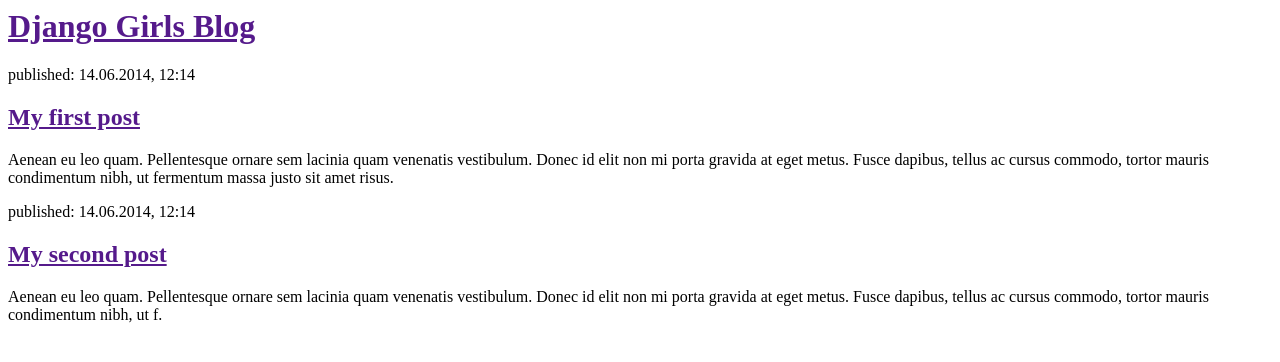
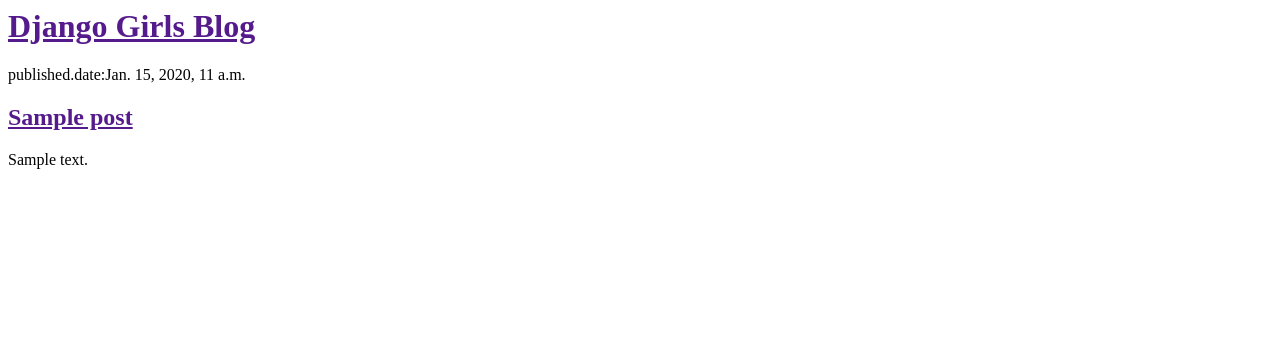
Before and after one commit to ivancical/my-first-blog, a Django app: template blog/templates/blog/post_list.html in a window 1280 px wide. Shown: the top 362 px of the page. Run offline with Django 3.2, Linux system fonts and the light colour scheme; the template is opened without the code that fills it: values that come from a table or form of the project are taken from there, others are empty; tables that the repository leaves empty hold one stand-in row (values such as "Sample post").

Commit message:
Dynymic data

```diff
--- a/blog/models.py
+++ b/blog/models.py
@@ -9,7 +9,7 @@
     published_date=models.DateTimeField(blank=True, null=True)
 
     def publish(self):
-        published_date=timezone.now()
+        self.published_date=timezone.now()
         self.save()
 
     def __str__(self):
--- a/blog/templates/blog/post_list.html
+++ b/blog/templates/blog/post_list.html
@@ -8,15 +8,14 @@
         </div>
 
         <div>
-            <p>published: 14.06.2014, 12:14</p>
-            <h2><a href="">My first post</a></h2>
-            <p>Aenean eu leo quam. Pellentesque ornare sem lacinia quam venenatis vestibulum. Donec id elit non mi porta gravida at eget metus. Fusce dapibus, tellus ac cursus commodo, tortor mauris condimentum nibh, ut fermentum massa justo sit amet risus.</p>
-        </div>
+            {% for post in posts %}
+             <div>
+              <p>published.date:{{post.published_date}}</p>
+              <h2><a href=""> {{post.title}} </a></h2>
+              <p>{{post.text|linebreaksbr}}</p>
+             </div>
 
-        <div>
-            <p>published: 14.06.2014, 12:14</p>
-            <h2><a href="">My second post</a></h2>
-            <p>Aenean eu leo quam. Pellentesque ornare sem lacinia quam venenatis vestibulum. Donec id elit non mi porta gravida at eget metus. Fusce dapibus, tellus ac cursus commodo, tortor mauris condimentum nibh, ut f.</p>
+            {% endfor %}
         </div>
     </body>
 </html>
--- a/blog/views.py
+++ b/blog/views.py
@@ -1,5 +1,8 @@
 from django.shortcuts import render
+from django.utils import timezone
+from .models import Post
 
 def post_list(request):
-    return render(request,'blog/post_list.html',{})
+    posts=Post.objects.filter(published_date__lte=timezone.now()).order_by('published_date')
+    return render(request,'blog/post_list.html',{'posts':posts})
 # Create your views here.
```
